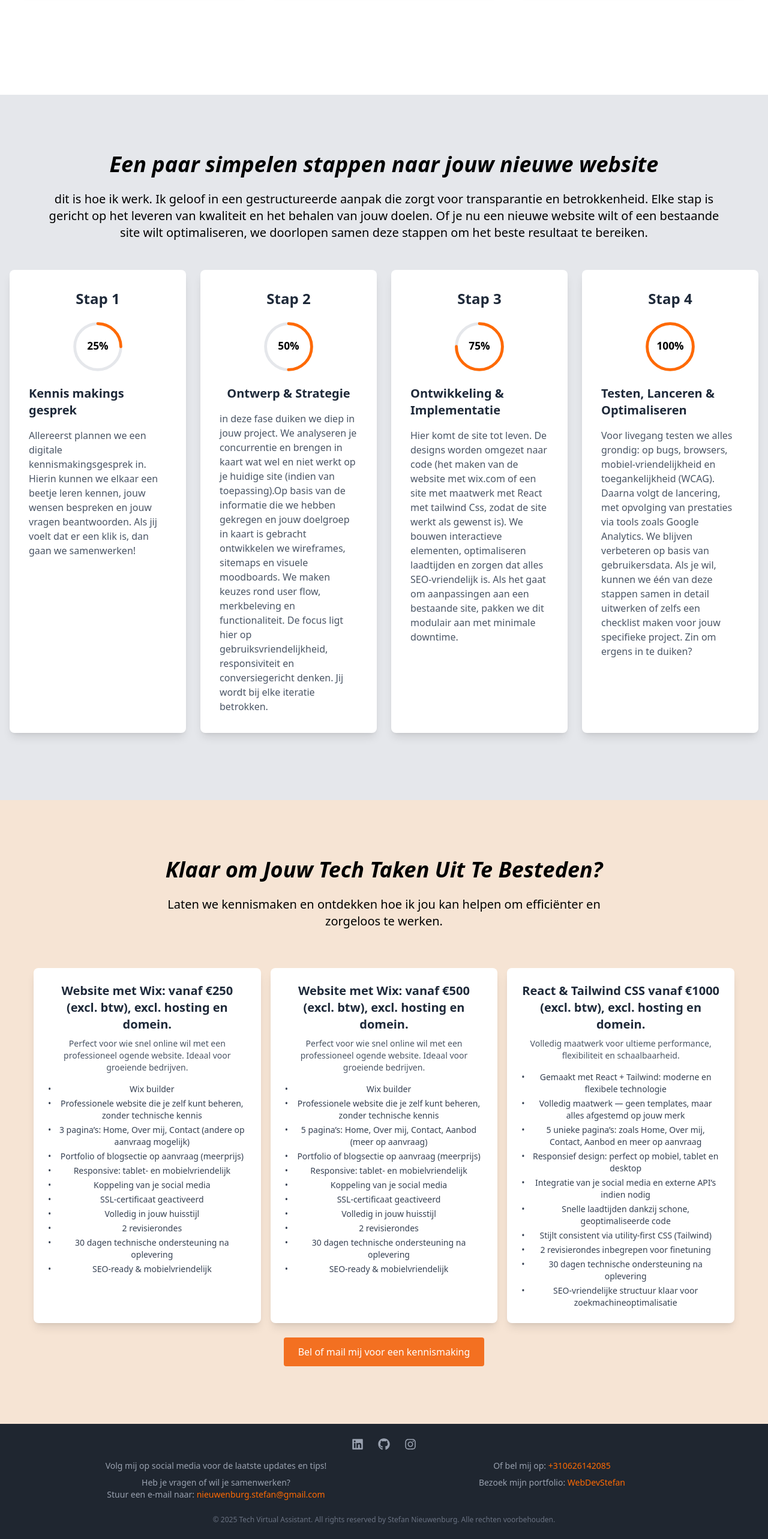
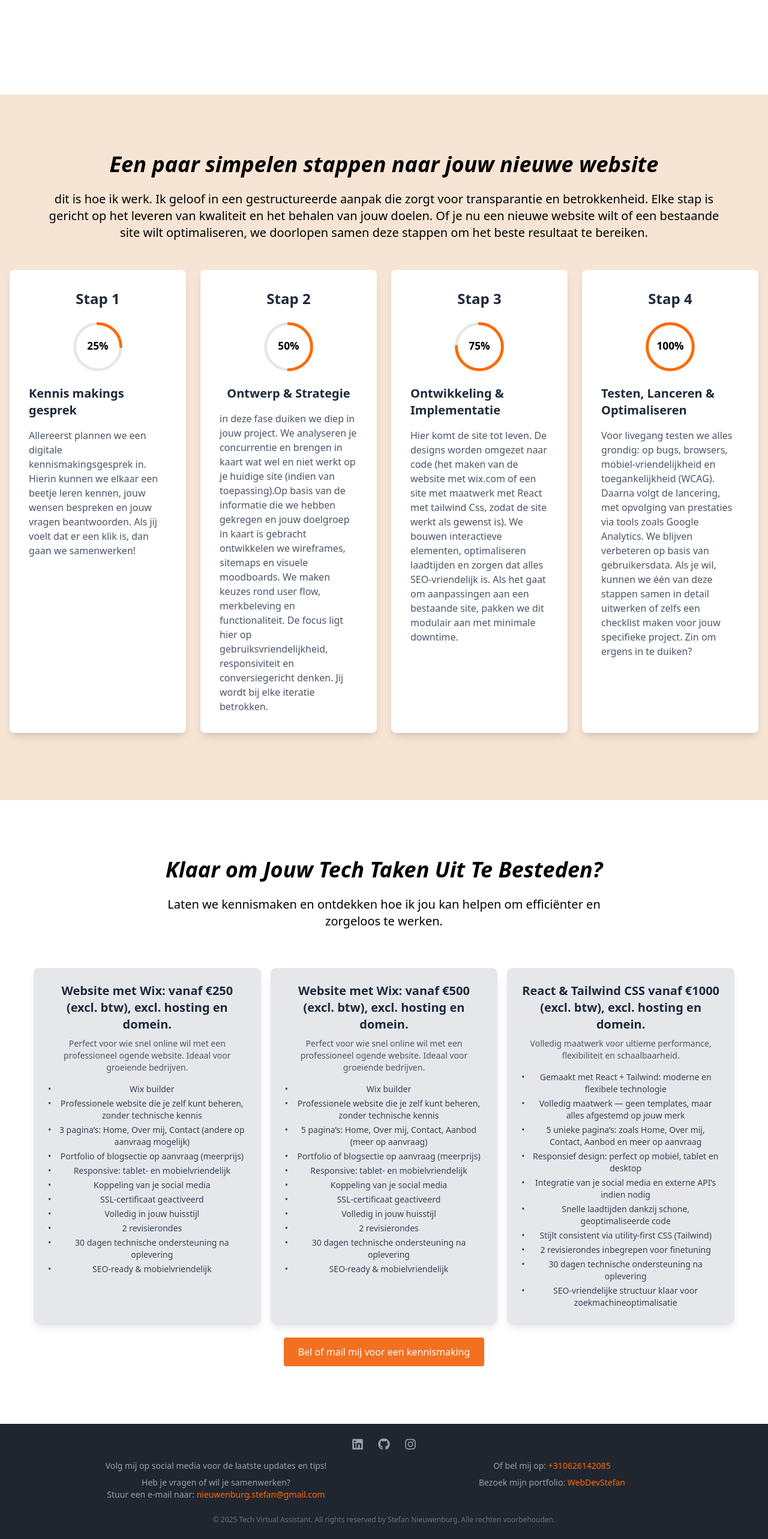
Before and after one commit to Stefannieuwenburg/my-project-vatech-tailwind, a React (Vite) app: page / in a window 1280 px wide. Shown: the part 4838-7404 px from the top of the page at 60% size. Built offline with nearby package versions, Linux system fonts and the light colour scheme.

Commit message:
refactor: update background colors in Action and WorkPlanning components

```diff
--- a/src/pages/Action.jsx
+++ b/src/pages/Action.jsx
@@ -11,7 +11,7 @@ const handleContactClick = () => {
   return (
     <section
       id="Action"
-      className="min-h-screen py-16 md:py-24 bg-[#F6E4D4] text-zwart text-center"
+      className="min-h-screen py-16 md:py-24 bg-[#FFFFFF] text-zwart text-center"
     >
       <div className="container mx-auto px-4 md:px-8">
         <h2 className="text-3xl italic md:text-4xl font-bold mb-6">
@@ -24,7 +24,7 @@ const handleContactClick = () => {
 <div className="grid grid-cols-1 md:grid-cols-2 lg:grid-cols-3 gap-4 p-6">
 
   {/* Kaart 1 */}
-  <div className="bg-white p-6 rounded-lg shadow-lg hover:shadow-xl transform hover:-translate-y-1 transition">
+  <div className="bg-gray-200 p-6 rounded-lg shadow-lg hover:shadow-xl transform hover:-translate-y-1 transition">
     <h3 className="text-xl font-semibold text-gray-800 mb-2">
       Website met Wix: vanaf €250 (excl. btw), excl. hosting en domein.
     </h3>
@@ -53,7 +53,7 @@ const handleContactClick = () => {
   </div>
 
   {/* Kaart 2 */}
-  <div className="bg-white p-6 rounded-lg shadow-lg hover:shadow-xl transform hover:-translate-y-1 transition">
+  <div className="bg-gray-200 p-6 rounded-lg shadow-lg hover:shadow-xl transform hover:-translate-y-1 transition">
     <h3 className="text-xl font-semibold text-gray-800 mb-2">
       Website met Wix: vanaf €500 (excl. btw), excl. hosting en domein.
     </h3>
@@ -82,7 +82,7 @@ const handleContactClick = () => {
   </div>
 
   {/* Kaart 3 */}
-  <div className="bg-white p-6 rounded-lg shadow-lg hover:shadow-xl transform hover:-translate-y-1 transition">
+  <div className="bg-gray-200 p-6 rounded-lg shadow-lg hover:shadow-xl transform hover:-translate-y-1 transition">
     <h3 className="text-xl font-semibold text-gray-800 mb-2">
       React & Tailwind CSS vanaf €1000 (excl. btw), excl. hosting en domein.
     </h3>
--- a/src/pages/WorkPlanning.jsx
+++ b/src/pages/WorkPlanning.jsx
@@ -8,7 +8,7 @@ const WorkPlanning = () => {
   };
 
   return (
-    <section id="how-we-work" className="min-h-screen py-16 md:py-24 bg-gray-200 text-black">
+    <section id="how-we-work" className="min-h-screen py-16 md:py-24 bg-[#F6E4D4] text-black">
        <div className="container mx-auto px-4 md:px-8">
       <h2 className="text-center italic text-3xl md:text-4xl font-bold mb-6">
          Een paar simpelen stappen naar jouw nieuwe website
```
